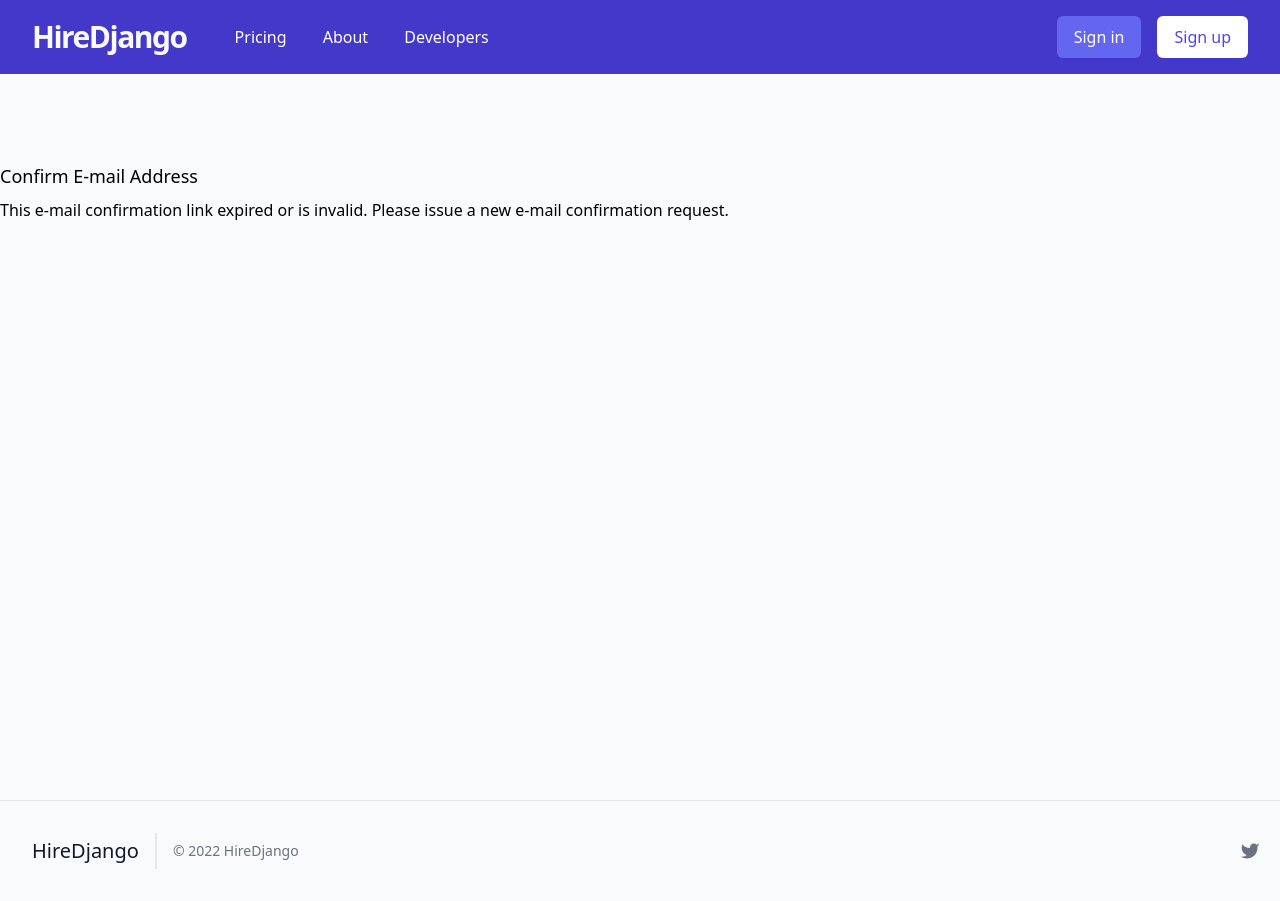
After one commit to vacchiano/HireDjango, a Django app: template templates/account/email_confirm.html in a window 1280 px wide. The commit adds this page. Run offline with Django 4.2, Linux system fonts and the light colour scheme; the template is opened without the code that fills it, so the values that code supplies are empty; some libraries are stand-ins or nearby versions.

```diff
--- a/jobs/templates/jobs/choose_account.html
+++ b/jobs/templates/jobs/choose_account.html
@@ -5,7 +5,7 @@
 <div class="flex gap-10 justify-center items-center">
     <div class="border-4 border-dashed rounded hover:border-green-600">
         <a href="{% url 'freelancer-create' %}">
-            <p class="p-28 font-semibold">Freelancer</p>
+            <p class="p-28 font-semibold">Developer</p>
         </a>
     </div>
     <p>or</p>
--- /dev/null
+++ b/templates/account/email_confirm.html
@@ -0,0 +1,31 @@
+{% extends "jobs/_base.html" %}
+
+{% load i18n %}
+{% load account %}
+
+{% block head_title %}{% trans "Confirm E-mail Address" %}{% endblock %}
+
+
+{% block content %}
+<h1 class="text-lg font-medium my-2">{% trans "Confirm E-mail Address" %}</h1>
+
+{% if confirmation %}
+
+{% user_display confirmation.email_address.user as user_display %}
+
+<p>{% blocktrans with confirmation.email_address.email as email %}Please confirm that <a href="mailto:{{ email }}">{{ email }}</a> is your e-mail address for your account.{% endblocktrans %}</p>
+
+<form method="post" action="{% url 'account_confirm_email' confirmation.key %}">
+{% csrf_token %}
+    <button class=" my-2 py-1 px-6 rounded-md bg-blue-500 hover:bg-blue-600 hover:cursor-pointer text-white" type="submit">{% trans 'Confirm' %}</button>
+</form>
+
+{% else %}
+
+{% url 'account_email' as email_url %}
+
+<p>{% blocktrans %}This e-mail confirmation link expired or is invalid. Please <a href="{{ email_url }}">issue a new e-mail confirmation request</a>.{% endblocktrans %}</p>
+
+{% endif %}
+
+{% endblock %}
```
Also changed, not shown: config/settings.py (+14 -2 lines), templates/account/verification_sent.html (added, +12 -0 lines).
